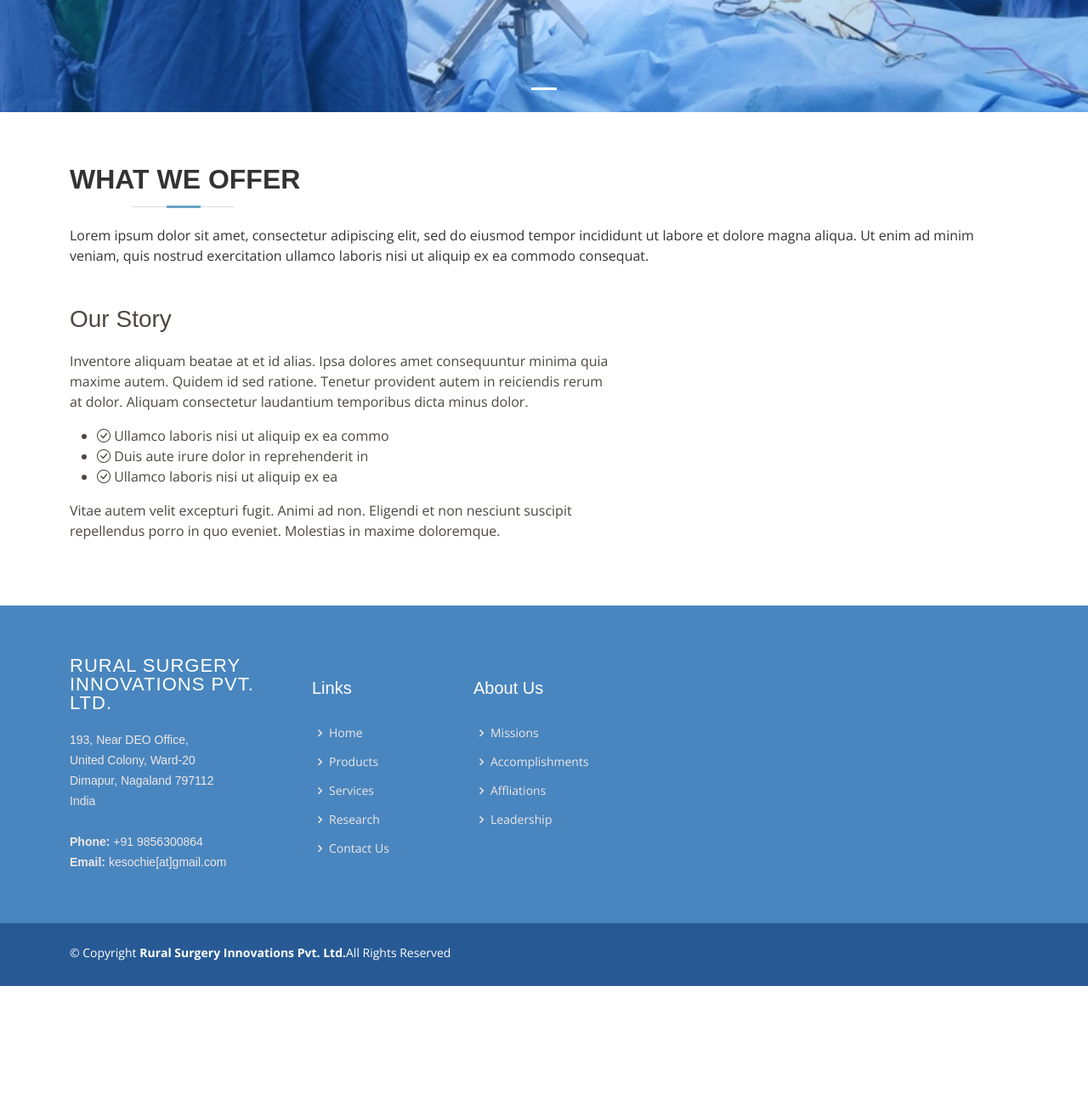
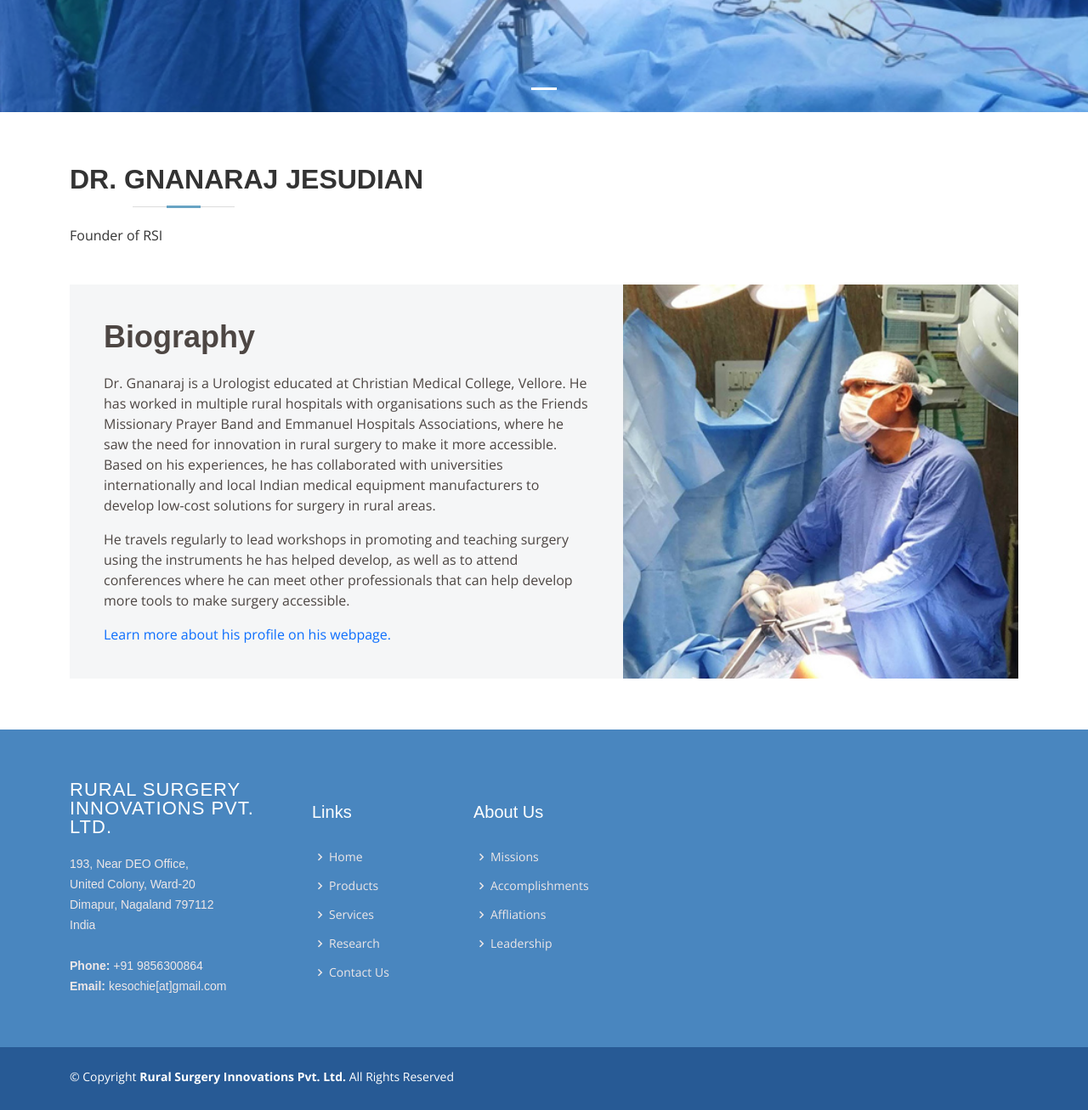
Before and after one commit to keg504/RSI-website, a Flask app: page /leadership in a window 1280 px wide. Shown: the part 698-2005 px from the top of the page at 85% size. Before the commit the page ends 1859 px from the top, so only its background shows below. Run offline with Flask 2, Linux system fonts and the light colour scheme; some libraries are stand-ins or nearby versions; some web fonts are replaced; grey boxes are pictures that could not be loaded.

Commit message:
Trying to build the slide swiper for Leadership page

```diff
--- a/static/css/style.css
+++ b/static/css/style.css
@@ -1154,6 +1087,180 @@ section {
     text-align: center;
   }
 }
+
+/*--------------------------------------------------------------
+# Our Team
+--------------------------------------------------------------*/
+/* .team h2 {
+  font-size: 48px;
+  font-weight: 700;
+  font-family: var(--font-secondary);
+  margin: 30px 0;
+} */
+
+/* @media (min-width: 991px) {
+  .story h2 {
+    max-width: 65%;
+    margin: 0 0 80px 0;
+  }
+} */
+
+ .team .our-story {
+  padding: 40px;
+  background-color: #f5f6f7;
+}
+
+/* @media (min-width: 991px) {
+  .story .our-story {
+    padding-right: 35%;
+  }
+} */
+
+/* .team .our-story h4 {
+  text-transform: uppercase;
+  font-size: 18px;
+  color: #838893;
+} */
+
+.team .our-story h3 {
+  font-size: 36px;
+  font-weight: 700;
+  margin-bottom: 20px;
+  color: var(--color-secondary);
+  /* text-align: center; */
+}
+
+.team .our-story p:last-child {
+  margin-bottom: 0;
+}
+
+.team .about-img {
+  min-height: 600px;
+  background-size: cover;
+  background-position: center;
+}
+
+@media (min-width: 992px) {
+  .team .about-img {
+    position: absolute;
+    top: 0;
+    right: 0;
+  }
+}
+
+/* .team .swiper {
+  margin: 140px 140px 120px 140px;
+  overflow: hidden;
+}
+
+.team .swiper-button-prev:after,
+.team .swiper-button-next:after {
+  font-size: 24px;
+  color: var(--color-secondary);
+}
+
+.team .swiper-button-prev {
+  left: 80px;
+}
+
+.team .swiper-button-next {
+  right: 80px;
+}
+
+.team .swiper-pagination {
+  margin-top: 30px;
+  position: relative;
+}
+
+.team .swiper-pagination .swiper-pagination-bullet {
+  background-color: var(--color-secondary);
+}
+
+.team .swiper-pagination .swiper-pagination-bullet-active {
+  background-color: var(--color-primary);
+}
+
+@media (max-width: 1200px) {
+  .team .swiper {
+    margin: 60px 60px 40px 60px;
+  }
+
+  .team .swiper-button-prev,
+  .team .swiper-button-next {
+    display: none;
+  }
+}
+
+@media (max-width: 575px) {
+  .team .swiper {
+    margin: 40px 40px 20px 40px;
+  }
+} */
+
+/* .page-about .why-us {
+  padding: 0 0 80px 0;
+} */
+
+/* .team .carousel-inner .carousel-item {
+  transition-property: opacity;
+}
+.team .carousel-inner .carousel-item,
+.team .carousel-inner .active.carousel-item-start,
+.team .carousel-inner .active.carousel-item-end {
+  opacity: 0;
+}
+.team .carousel-inner .active,
+.team .carousel-inner .carousel-item-next.carousel-item-start,
+.team .carousel-inner .carousel-item-prev.carousel-item-end {
+  opacity: 1;
+  transition: 0.5s;
+}
+.team .carousel-inner .carousel-item-next,
+.team .carousel-inner .carousel-item-prev,
+.team .carousel-inner .active.carousel-item-start,
+.team .carousel-inner .active.carousel-item-end {
+  left: 0;
+  transform: translate3d(0, 0, 0);
+}
+.team .carousel-control-prev, .team .carousel-control-next {
+  width: 10%;
+}
+.team .carousel-control-next-icon, .team .carousel-control-prev-icon {
+  background: none;
+  font-size: 48px;
+  line-height: 1;
+  width: auto;
+  height: auto;
+}
+.team .carousel-indicators li {
+  cursor: pointer;
+}
+@media (min-width: 1024px) {
+  .team .carousel-content {
+    width: 60%;
+  }
+  .team .carousel-control-prev, .team .carousel-control-next {
+    width: 5%;
+  }
+}
+@media (max-width: 992px) {
+  .team {
+    height: calc(100vh - 70px);
+  }
+  .team .carousel-content h2 {
+    margin-bottom: 15px;
+    font-size: 22px;
+  }
+  .team .carousel-content p {
+    font-size: 15px;
+  }
+}
+@media (max-height: 500px) {
+  .team {
+    height: 120vh;
+  }
+} */
+
 
 
 /*--------------------------------------------------------------
--- a/templates/about.html
+++ b/templates/about.html
@@ -90,7 +90,7 @@
 
         <div class="row position-relative">
 
-          <div class="col-lg-7 about-img" style="background-image: url(assets/img/about.jpg);"></div>
+          <div class="col-lg-7 about-img" style="background-image: url(static/img/about-us.jpg);"></div>
 
           <div class="col-lg-7">
           <h2>Rural Surgery Innovations Private Limited</h2>
--- a/templates/layout.html
+++ b/templates/layout.html
@@ -145,7 +145,7 @@
 
       <div class="me-md-auto text-center text-md-start">
         <div class="copyright">
-          &copy; Copyright <strong><span>Rural Surgery Innovations Pvt. Ltd.</span></strong>All Rights Reserved
+          &copy; Copyright <strong><span>Rural Surgery Innovations Pvt. Ltd.</span></strong> All Rights Reserved
         </div>
         <div class="credits">
           <!-- All the links in the footer should remain intact. -->
--- a/templates/leadership.html
+++ b/templates/leadership.html
@@ -34,37 +34,68 @@
 <main id="main">
 
   <!-- ======= Leadership Section ======= -->
-    <section id="about" class="about">
+  <section id="team" class="team">
     <div class="container" data-aos="fade-up">
 
       <header class="section-header">
-                <h3>What We Offer</h3>
-                <p>Lorem ipsum dolor sit amet, consectetur adipiscing elit, sed do eiusmod tempor incididunt ut labore et dolore magna aliqua. Ut enim ad minim veniam, quis nostrud exercitation ullamco laboris nisi ut aliquip ex ea commodo consequat.</p>
+        <h3>Dr. Gnanaraj Jesudian</h3>
+        <p>Founder of RSI</p>
       </header>
 
       <!-- <h2>Consequatur eius et magnam</h2> -->
-            <div class="row position-relative">
 
-                <div class="col-lg-7 about-img" style="background-image: url(assets/img/about.jpg);"></div>
+
+      <!-- <div class="row position-relative swiper"> -->
+      <div class="swiper">
+        <div class="swipper-wrapper">
+
+            <div class="col-lg-7 about-img" style="background-image: url(static/img/about-us.jpg);"></div>
 
               <div class="col-lg-7">
-
+                <!-- <h2>Rural Surgery Innovations Private Limited</h2> -->
+                <div class="swiper-slide">
                   <div class="our-story">
-                        <h3>Our Story</h3>
-                        <p>Inventore aliquam beatae at et id alias. Ipsa dolores amet consequuntur minima quia maxime autem. Quidem id sed ratione. Tenetur provident autem in reiciendis rerum at dolor. Aliquam consectetur laudantium temporibus dicta minus dolor.</p>
-                        <ul>
+                    <h3>Biography</h3>
+                    <p>
+                      Dr. Gnanaraj is a Urologist educated at Christian Medical College, Vellore.
+                      He has worked in multiple rural hospitals with organisations such as the Friends Missionary Prayer Band and Emmanuel Hospitals Associations,
+                      where he saw the need for innovation in rural surgery to make it more accessible. Based on his experiences,
+                      he has collaborated with universities internationally and local Indian medical equipment manufacturers to
+                      develop low-cost solutions for surgery in rural areas.
+                    </p>
+                    <!-- <ul>
                         <li><i class="bi bi-check-circle"></i> <span>Ullamco laboris nisi ut aliquip ex ea commo</span></li>
                         <li><i class="bi bi-check-circle"></i> <span>Duis aute irure dolor in reprehenderit in</span></li>
                         <li><i class="bi bi-check-circle"></i> <span>Ullamco laboris nisi ut aliquip ex ea</span></li>
-                        </ul>
-                        <p>Vitae autem velit excepturi fugit. Animi ad non. Eligendi et non nesciunt suscipit repellendus porro in quo eveniet. Molestias in maxime doloremque.</p>
-    <!--
-                    <div class="watch-video d-flex align-items-center position-relative">
+                    </ul> -->
+                    <p>
+                      He travels regularly to lead workshops in promoting and teaching surgery using the instruments he has
+                      helped develop, as well as to attend conferences where he can meet other professionals that can help
+                      develop more tools to make surgery accessible.
+                    </p>
+                    <div class="read-more"><a href="https://ifrs.site/members/dr-gnanaraj-jesudian/">Learn more about his profile on his webpage.</a></div>
+                  <!--<div class="watch-video d-flex align-items-center position-relative">
                       <i class="bi bi-play-circle"></i>
                       <a href="https://www.youtube.com/watch?v=LXb3EKWsInQ" class="glightbox stretched-link">Watch Video</a>
-                    </div> -->
+                    </div>-->
                   </div>
                 </div>
+
+                <!-- <div class="swiper-pagination"></div> -->
+
+                    <!-- <a class="carousel-control-prev" href="#heroCarousel" role="button" data-bs-slide="prev">
+                      <span class="carousel-control-prev-icon bx bx-left-arrow" aria-hidden="true"></span>
+                    </a>
+
+                    <a class="carousel-control-next" href="#heroCarousel" role="button" data-bs-slide="next">
+                      <span class="carousel-control-next-icon bx bx-right-arrow" aria-hidden="true"></span>
+                    </a>
+
+                    <ol class="carousel-indicators" id="hero-carousel-indicators"></ol> -->
+              </div>
+              <!-- <div class="swiper-button-prev"></div>
+              <div class="swiper-button-next"></div> -->
+
 
             </div>
 
```
Also changed, not shown: other parts of static/css/style.css (+2 -69 lines). Lines whose indentation alone changed are shown as unchanged.
